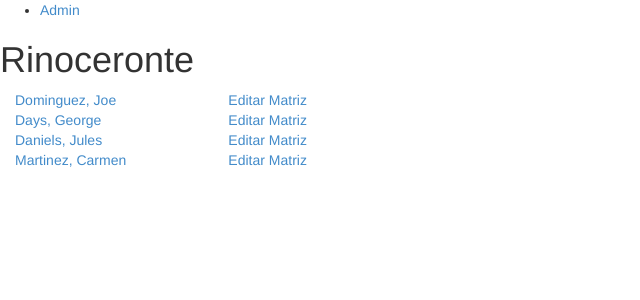
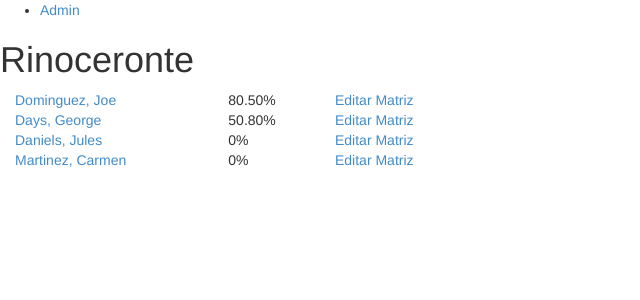
Before and after one commit to luiscberrocal/rango_tutorial, a Django app: template templates/goalmatrix/team.html in a window 1280 px wide. Shown: the top 300 px of the page, without its empty margins (0-640 px from the left). Run offline with Django 3.2, Linux system fonts and the light colour scheme; the template is opened without the code that fills it: values that come from a table or form of the project are taken from there, others are empty; data comes from the database, SQL or seed files in the repository; both versions use the stored data as it was after the commit; parts of the project's set-up code (start-up, migrations or seed data) failed here and were passed over; some libraries are stand-ins or nearby versions.

Commit message:
Fixed problem when assignment grade is none

```diff
--- a/goalmatrix/models.py
+++ b/goalmatrix/models.py
@@ -27,6 +27,13 @@ class Employee(models.Model):
             ta += assign.weight
             #print "ddddddddddddddddd %d" % (ta)
         return ta
+
+    def assignment_grade(self):
+        grade = 0
+        for assign in self.assignment_set.all():
+            grade += assign.grade
+            #print "ddddddddddddddddd %d" % (ta)
+        return grade
 
     def __unicode__(self):
         return u"%s, %s" % (self.last_name, self.first_name,)
--- a/templates/goalmatrix/team.html
+++ b/templates/goalmatrix/team.html
@@ -9,7 +9,10 @@
 			<div class="col-md-2">
 				<a href="{% url 'show_assingments' employee.username %}"> {{ employee}}</a>
 			</div>
-			<div class="col-md-10">
+			<div class="col-md-1">
+				{{ employee.assignment_grade}}%
+			</div>
+			<div class="col-md-9">
 			<a href="{% url 'manage_goal_matrix' employee.username  'edit' %}"> Editar Matriz</a>
 			</div>
 		</div>
```
Also changed, not shown: goalmatrix/views.py (+10 -8 lines), rango.db.
